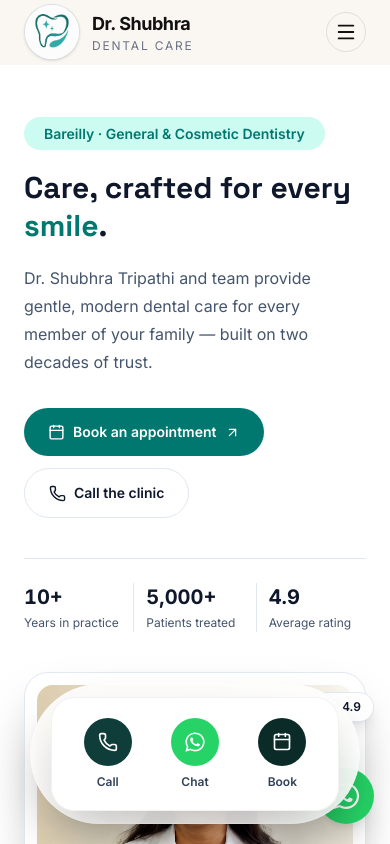
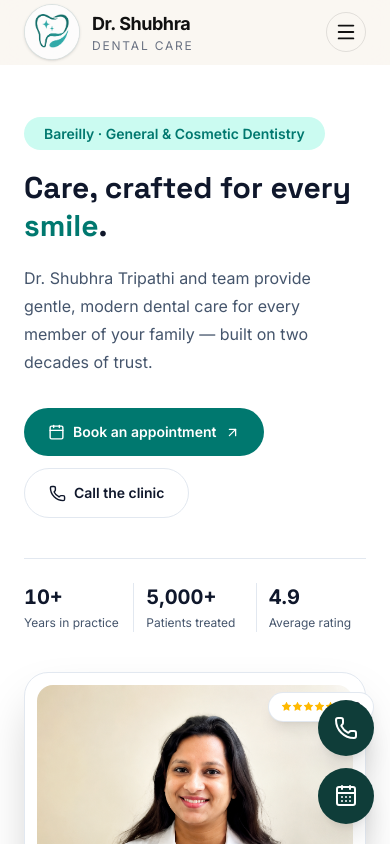
Before and after one commit to bitsbytes20/munish-lal-dental-clinic, a Next.js app: page / in a window 390 px wide. Shown: the top 844 px of the page. Built offline with nearby package versions, Linux system fonts and the light colour scheme.

Commit message:
floating

```diff
--- a/app/layout.tsx
+++ b/app/layout.tsx
@@ -3,7 +3,7 @@ import Navbar from "@/components/layout/navbar";
 import WhatsAppButton from "@/components/floating/whatsapp-button";
 import { Inter, Space_Grotesk } from "next/font/google";
 import "./globals.css";
-import Mobile from "@/components/floating/mobile";
+
 const inter = Inter({
   subsets: ["latin"],
   variable: "--font-body",
@@ -34,7 +34,7 @@ export default function RootLayout({
         {children}
 
         <WhatsAppButton />
-        <Mobile/>
+
       </body>
     </html>
   );
--- a/components/floating/mobile.tsx
+++ /dev/null
@@ -1,104 +0,0 @@
-"use client";
-
-import { useEffect, useState } from "react";
-import Link from "next/link";
-import { motion, AnimatePresence } from "framer-motion";
-import { Phone, Calendar } from "lucide-react";
-import { FaWhatsapp } from "react-icons/fa";
-import { clinic, phoneLink } from "@/data/clinic";
-export default function Mobile() {
-  const [visible, setVisible] = useState(false);
-
-  useEffect(() => {
-    const hero = document.getElementById("hero");
-
-    if (!hero) {
-      setVisible(true);
-      return;
-    }
-
-    const observer = new IntersectionObserver(
-      ([entry]) => {
-        setVisible(!entry.isIntersecting);
-      },
-      {
-        threshold: 0.15,
-      }
-    );
-
-    observer.observe(hero);
-
-    return () => observer.disconnect();
-  }, []);
-
-  const whatsappLink =
-    "https://wa.me/919058781243?text=" +
-    encodeURIComponent(
-      "Hello Dr. Shubhra's Dental Clinic,\n\nI would like to book an appointment.\nPlease let me know the available timings.\n\nThank you."
-    );
-
-  return (
-    <AnimatePresence>
-      {visible && (
-        <motion.div
-          initial={{ opacity: 0, y: 30 }}
-          animate={{ opacity: 1, y: 0 }}
-          exit={{ opacity: 0, y: 30 }}
-          transition={{ duration: 0.35 }}
-          className="fixed bottom-5 left-1/2 z-50 flex -translate-x-1/2 items-center gap-4 rounded-full border border-white/60 bg-white/90 px-5 py-3 shadow-2xl backdrop-blur-xl lg:hidden"
-        >
-         <div className="grid w-72 grid-cols-3 rounded-3xl border border-black/5 bg-white/95 p-3 shadow-2xl backdrop-blur-xl">
-
-  {/* Call */}
-
-  <a
-   href={phoneLink}
-    className="group flex flex-col items-center gap-2 rounded-2xl p-2 transition-all duration-300 hover:bg-[var(--teal-light)]"
-  >
-    <div className="flex h-12 w-12 items-center justify-center rounded-full bg-[var(--teal)] text-white transition-transform duration-300 group-hover:scale-110">
-      <Phone size={20} />
-    </div>
-
-    <span className="text-xs font-semibold text-slate-700">
-      Call
-    </span>
-  </a>
-
-  {/* WhatsApp */}
-
-  <a
-    href={whatsappLink}
-    target="_blank"
-    rel="noopener noreferrer"
-    className="group flex flex-col items-center gap-2 rounded-2xl p-2 transition-all duration-300 hover:bg-green-50"
-  >
-    <div className="flex h-12 w-12 items-center justify-center rounded-full bg-[#25D366] text-white transition-transform duration-300 group-hover:scale-110">
-      <FaWhatsapp size={22} />
-    </div>
-
-    <span className="text-xs font-semibold text-slate-700">
-      Chat
-    </span>
-  </a>
-
-  {/* Book */}
-
-  <Link
-    href="#appointment"
-    className="group flex flex-col items-center gap-2 rounded-2xl p-2 transition-all duration-300 hover:bg-[var(--teal-light)]"
-  >
-    <div className="flex h-12 w-12 items-center justify-center rounded-full bg-[var(--teal-dark)] text-white transition-transform duration-300 group-hover:scale-110">
-      <Calendar size={20} />
-    </div>
-
-    <span className="text-xs font-semibold text-slate-700">
-      Book
-    </span>
-  </Link>
-
-</div>
-        </motion.div>
-      )}
-    </AnimatePresence>
-  );
-}
--- a/components/floating/whatsapp-button.tsx
+++ b/components/floating/whatsapp-button.tsx
@@ -2,7 +2,8 @@
 
 import { useEffect, useState } from "react";
 import { FaWhatsapp } from "react-icons/fa";
-
+import { Phone, CalendarDays } from "lucide-react";
+import { phoneLink } from "@/data/clinic";
 export default function WhatsAppButton() {
   const [visible, setVisible] = useState(false);
 
@@ -31,72 +32,65 @@ export default function WhatsAppButton() {
   const whatsappLink =
     "https://wa.me/919058781243?text=" +
     encodeURIComponent(
-      "Hello Dr Shubra's Dental Clinic,\n\nI would like to book an appointment.\nPlease let me know the available timings.\n\nThank you."
+      "Hello Dr Shubhra's Dental Clinic,\n\nI would like to book an appointment.\nPlease let me know the available timings.\n\nThank you."
     );
 
   return (
+    <>
+      {/* ================= Desktop WhatsApp ================= */}
+
       <a
         href={whatsappLink}
         target="_blank"
         rel="noopener noreferrer"
         aria-label="Chat on WhatsApp"
-      className={`fixed z-50 transition-all duration-500 ease-out
+        className={`fixed z-50 hidden lg:block transition-all duration-500
           ${
             visible
               ? "translate-y-0 opacity-100"
               : "translate-y-6 opacity-0 pointer-events-none"
           }
-        bottom-5 right-4
-        lg:bottom-7 lg:right-7
-      `}
+          bottom-7 right-7`}
       >
-      {/* Desktop */}
-
-      <div
-        className="
-        hidden lg:flex
-        items-center
-        gap-3
-        rounded-full
-        bg-[#25D366]
-        px-5
-        py-3
-        text-white
-        shadow-xl
-        transition-all
-        duration-300
-        hover:scale-[1.03]
-        hover:shadow-2xl
-        "
-      >
+        <div className="flex items-center gap-3 rounded-full bg-[#25D366] px-5 py-3 text-white shadow-xl transition-all duration-300 hover:scale-[1.03] hover:shadow-2xl">
           <FaWhatsapp size={24} />
 
           <span className="text-sm font-semibold whitespace-nowrap">
             Chat on WhatsApp
           </span>
         </div>
+      </a>
 
-      {/* Mobile */}
+      {/* ================= Mobile Floating Buttons ================= */}
 
       <div
-        className="
-        flex
-        h-14
-        w-14
-        items-center
-        justify-center
-        rounded-full
-        bg-[#25D366]
-        text-white
-        shadow-xl
-        transition-all
-        duration-300
-        hover:scale-105
-        lg:hidden
-        "
+        className={`fixed bottom-5 right-4 z-50 flex flex-col gap-3 lg:hidden transition-all duration-500
+          ${
+            visible
+              ? "translate-y-0 opacity-100"
+              : "translate-y-6 opacity-0 pointer-events-none"
+          }`}
       >
-        <FaWhatsapp size={30} />
+        {/* Call */}
+
+        <a
+          href={phoneLink}
+          aria-label="Call Clinic"
+          className="flex h-14 w-14 items-center justify-center rounded-full bg-[var(--teal)] text-white shadow-xl transition-all duration-300 hover:scale-110"
+        >
+          <Phone size={24} />
+        </a>
+
+        {/* Book */}
+
+        <a
+          href="#appointment"
+          aria-label="Book Appointment"
+          className="flex h-14 w-14 items-center justify-center rounded-full bg-[var(--teal)] text-white shadow-xl transition-all duration-300 hover:scale-110"
+        >
+          <CalendarDays size={24} />
+        </a>
       </div>
-    </a>
+    </>
   );
 }
```
Lines whose indentation alone changed are shown as unchanged.
